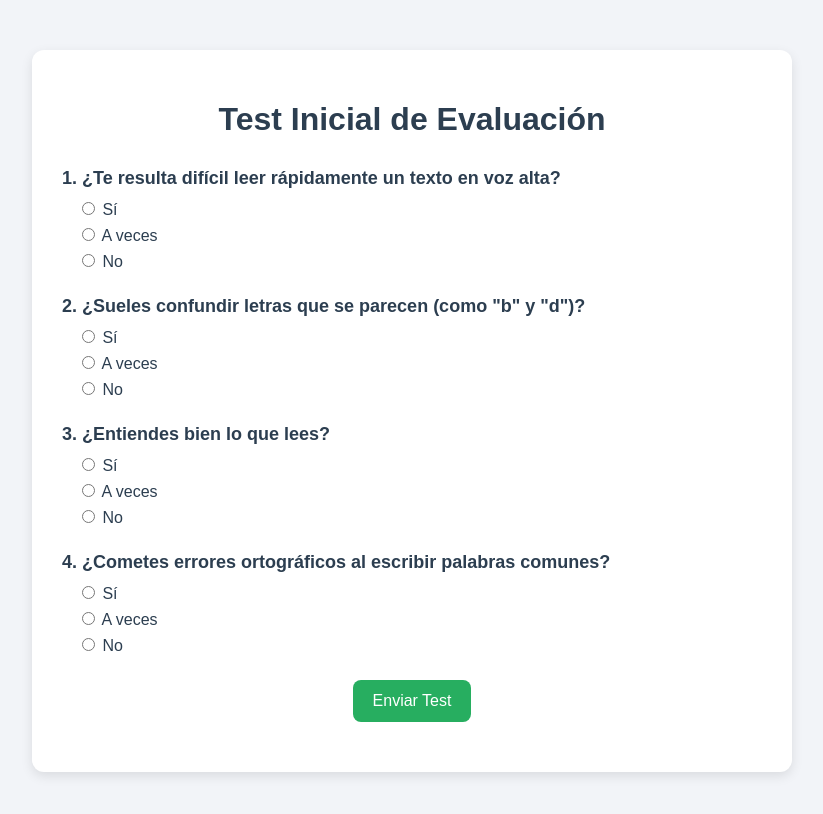
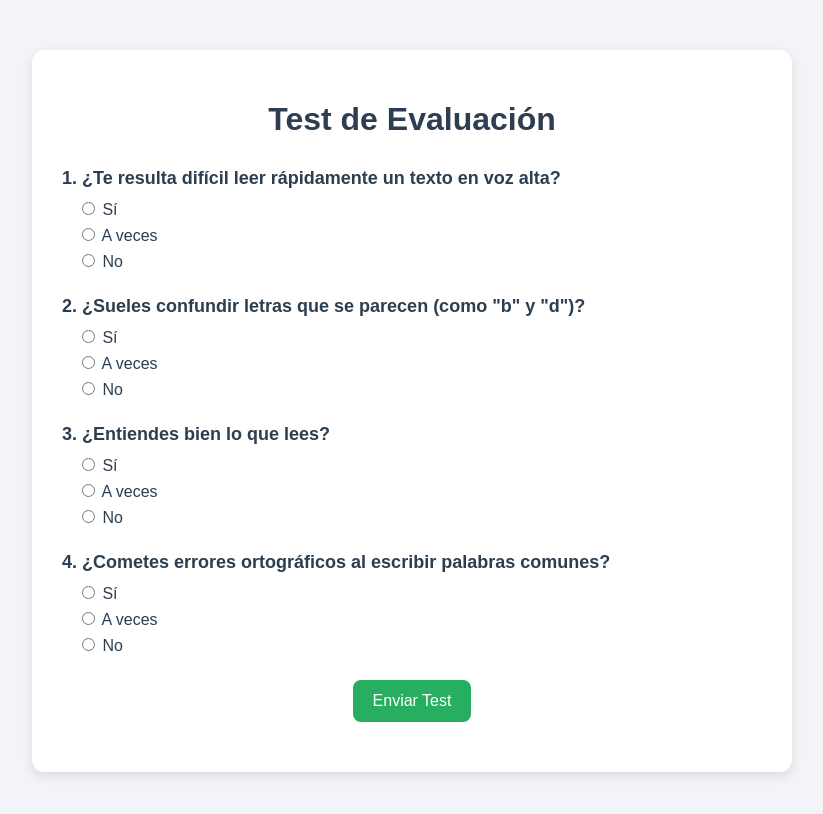
Before and after one commit to emilioddddd/dislexia-tfg, a website: page cliente/public/test-inicial.html in a window 1280 px wide. Shown: the whole page, without its empty margins (228-1051 px from the left). Drawn offline with Linux system fonts and the light colour scheme.

Commit message:
ajueste en el test

```diff
--- a/cliente/public/test-inicial.html
+++ b/cliente/public/test-inicial.html
@@ -7,7 +7,7 @@
 </head>
 <body>
   <div class="contenedor">
-    <h1>Test Inicial de Evaluación</h1>
+    <h1>Test de Evaluación</h1>
     <form id="formTest">
       <div class="pregunta" data-area="velocidad">
         <h3>1. ¿Te resulta difícil leer rápidamente un texto en voz alta?</h3>
```
Also changed, not shown: cliente/public/perfil.html (indentation only).
